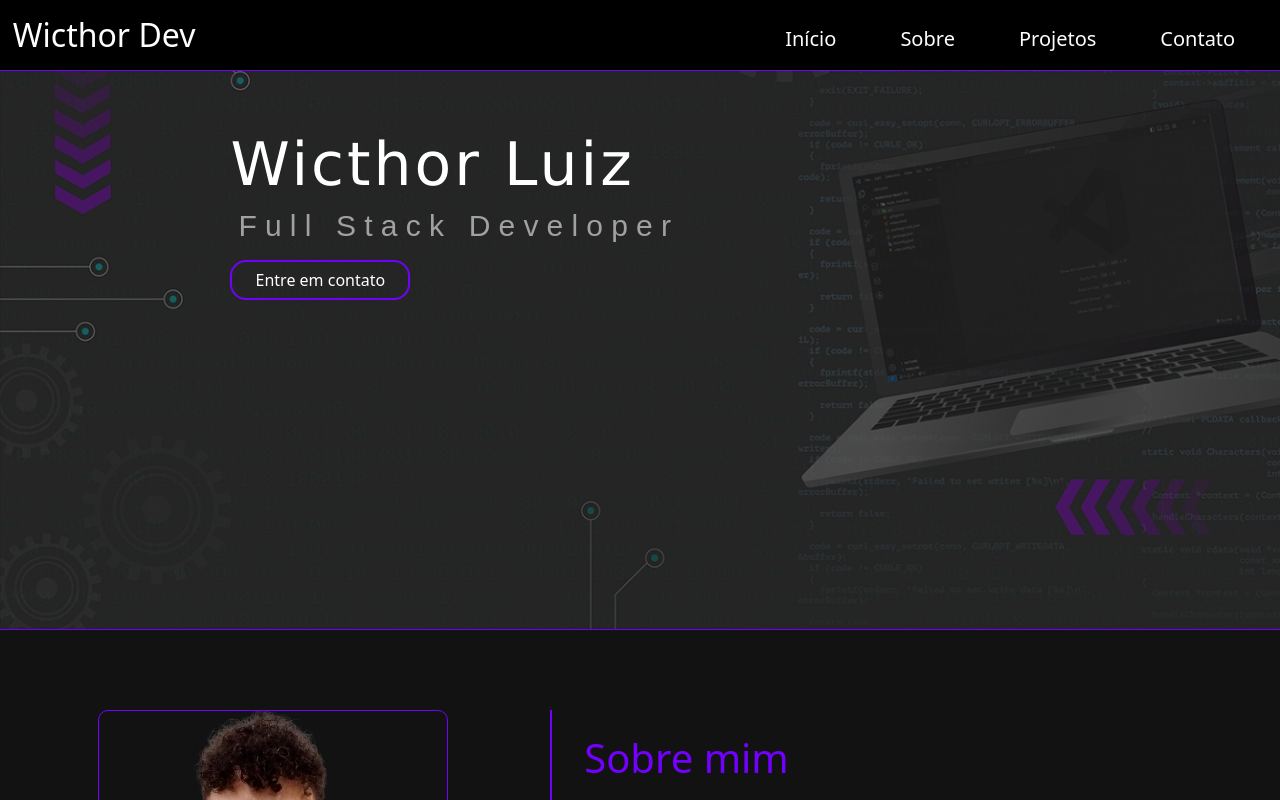
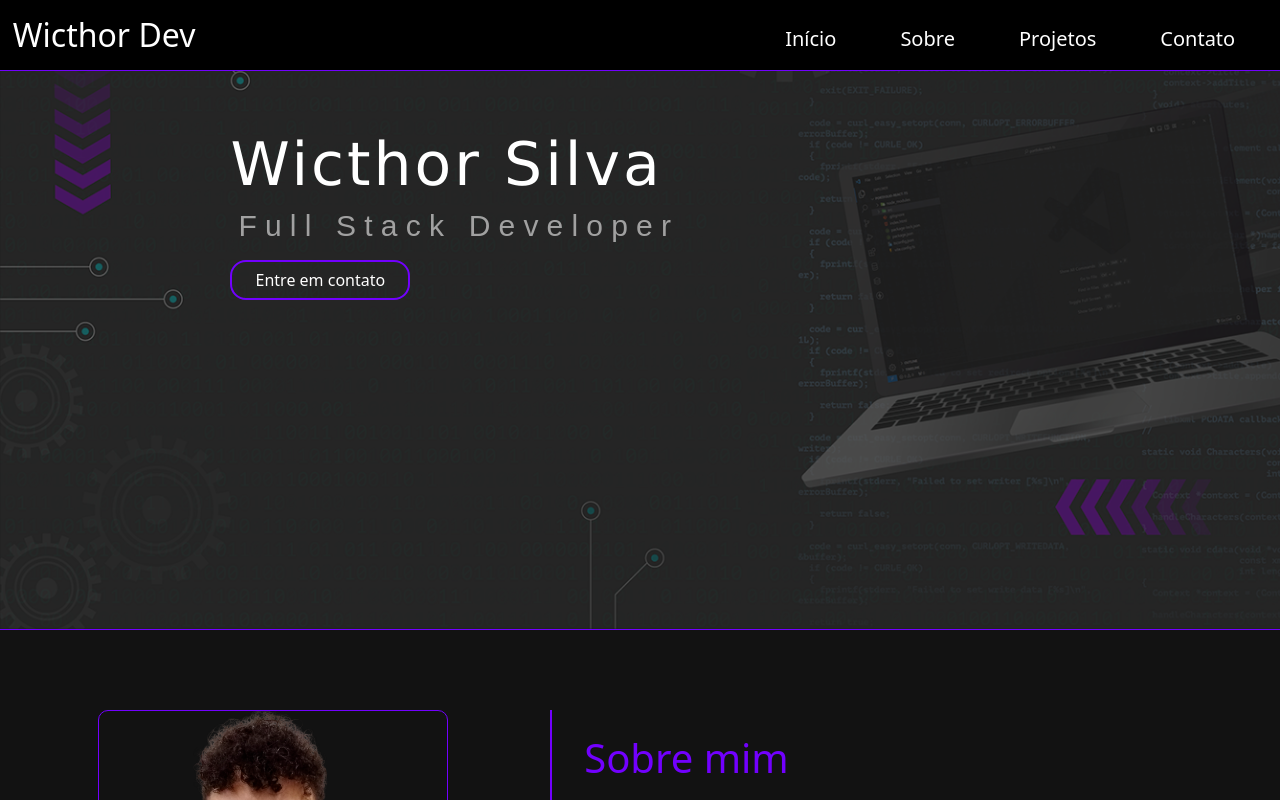
Before and after one commit to wicthorsilva/portfolio-react-ts, a React (Vite) app: page / in a window 1280 px wide. Shown: the top 800 px of the page. Built offline with nearby package versions, Linux system fonts and the light colour scheme.

Commit message:
update name header

```diff
--- a/src/components/Header/Header.tsx
+++ b/src/components/Header/Header.tsx
@@ -17,7 +17,7 @@ const Header = () => {
             <div className={styles.headerBackcoler}>
 
                 <div className={styles.titlePage}>
-                    <h1>Wicthor Luiz</h1>
+                    <h1>Wicthor Silva</h1>
                     <h4>Full Stack Developer</h4>
 
                     <div className={styles.btnFalacomigo} onClick={()=>handleScroll("contact")}>
```
